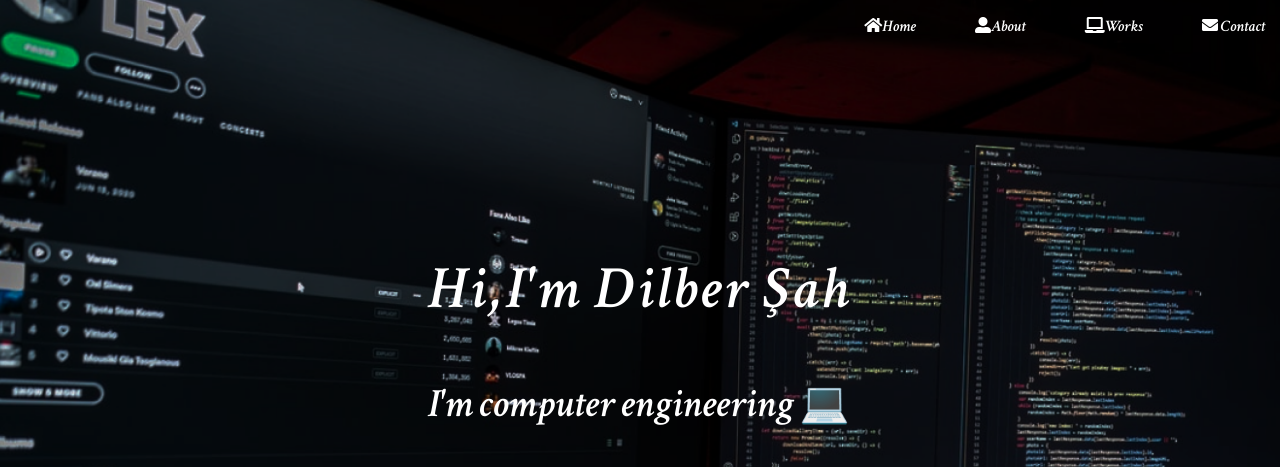
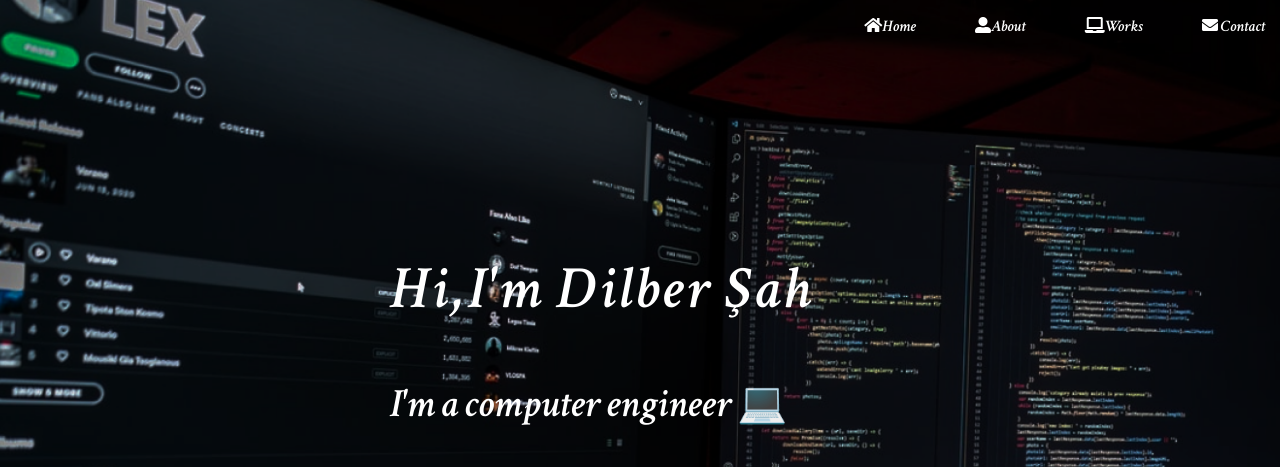
Before and after one commit to sahdilber/my-portfolio, a plain HTML site: page index.html in a window 1280 px wide. Shown: the top 467 px of the page. Drawn offline with Linux system fonts and the light colour scheme.

Commit message:
text effect done

```diff
--- a/index.html
+++ b/index.html
@@ -23,7 +23,7 @@
     <div class="head">
         <div class="text">
         <h1>Hi,I'm Dilber Şah</h1>
-        <p>I'm computer engineering 💻 </p>
+        <p class="p" id="text">I'm a computer engineer 💻</p>
        </div>
         <div class="icon">
             <a class="link" href="https://github.com/sahdilber" target="_blank"><i class="fab fa-github fa-2x"></i></a>
@@ -32,5 +32,7 @@
         </div>
     </div>
     </section>
+
+    <script src="script.js"></script>
 </body>
 </html>
--- /dev/null
+++ b/script.js
@@ -0,0 +1,16 @@
+const textEl=document.getElementById('text')
+
+const text="I'm a computer engineer 💻";
+
+let idx=1;
+let speed=100;
+
+writeText()
+
+function writeText(){
+    textEl.innerText=text.slice(0,idx)
+
+    idx++
+
+    setTimeout(writeText,speed)
+}
--- a/style.css
+++ b/style.css
@@ -8,7 +8,6 @@
 body{
     font-family: 'Crimson Text', serif;
     margin: 0px;
-
 }
 
 
@@ -29,7 +28,6 @@ section{
     justify-content: center;
     overflow: hidden;
     top :200px;
-
 }
 
 .head h1{
@@ -90,3 +88,8 @@ nav ul li , a{
 nav ul li a:focus, a:hover ,a:active {
     color: #454545;
 }
+
+
+.text{
+    width: 500px;
+}
```
